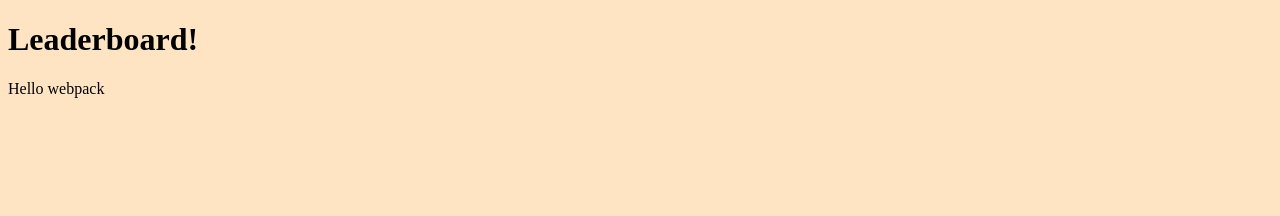
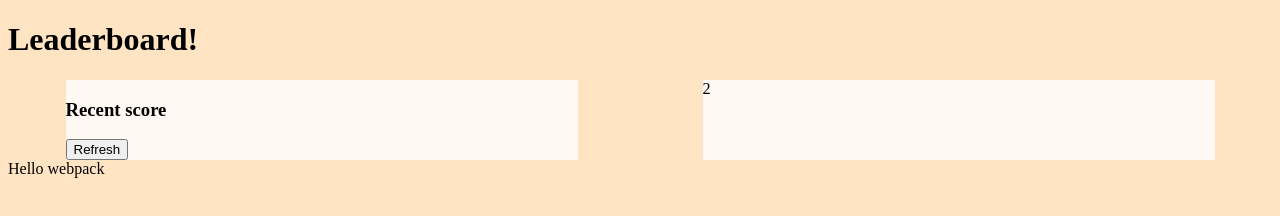
Before and after one commit to richardoppiyo/Leaderboard, a website built with webpack: page src/index.html in a window 1280 px wide. Built offline with nearby package versions, Linux system fonts and the light colour scheme.

Commit message:
initial changes on the html layout

```diff
--- a/src/index.html
+++ b/src/index.html
@@ -7,5 +7,17 @@
 </head>
 <body>
     <h1>Leaderboard!</h1>
+    <div class="outermost">
+      <div class="scores">
+        <section class="scores">
+          <section class="scorehead">
+            <h3>Recent score</h3>
+            <button type="button" name="button">Refresh</button>
+          </section>
+
+        </section>
+      </div>
+      <div class="add-scores">2</div>
+    </div>
 </body>
 </html>
--- a/src/style.css
+++ b/src/style.css
@@ -1,3 +1,19 @@
 body {
   background-color: bisque;
 }
+
+.outermost {
+
+  display: flex;
+  flex-direction: row;
+  justify-content: space-around;
+  gap: 10px;
+}
+
+.outermost div {
+  background-color: rgba(255, 255, 255, 0.8);
+  display: flex;
+  flex-direction: row;
+  justify-content: flex-start;
+  width: 40vw;
+}
```
Also changed, not shown: dist/index.html, dist/main.js.
